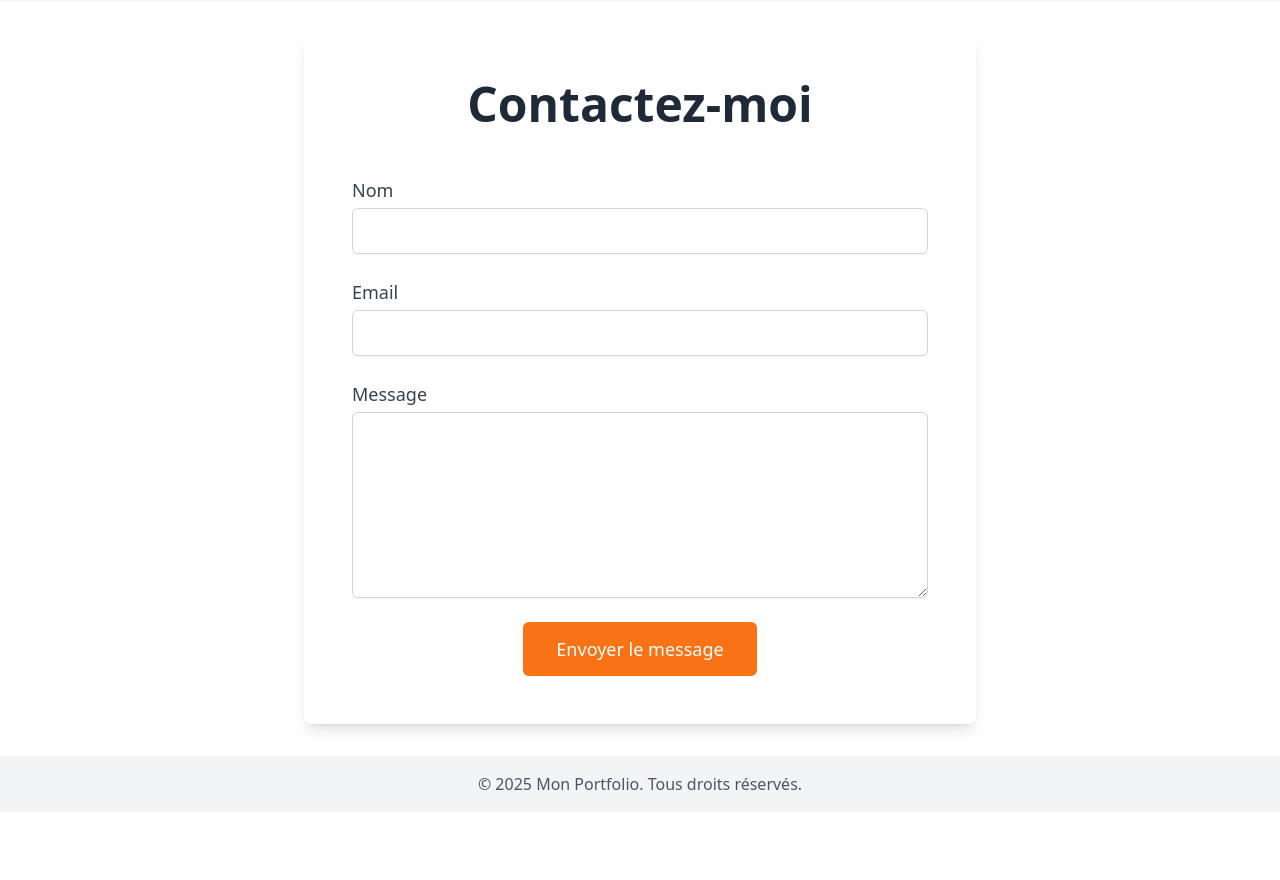
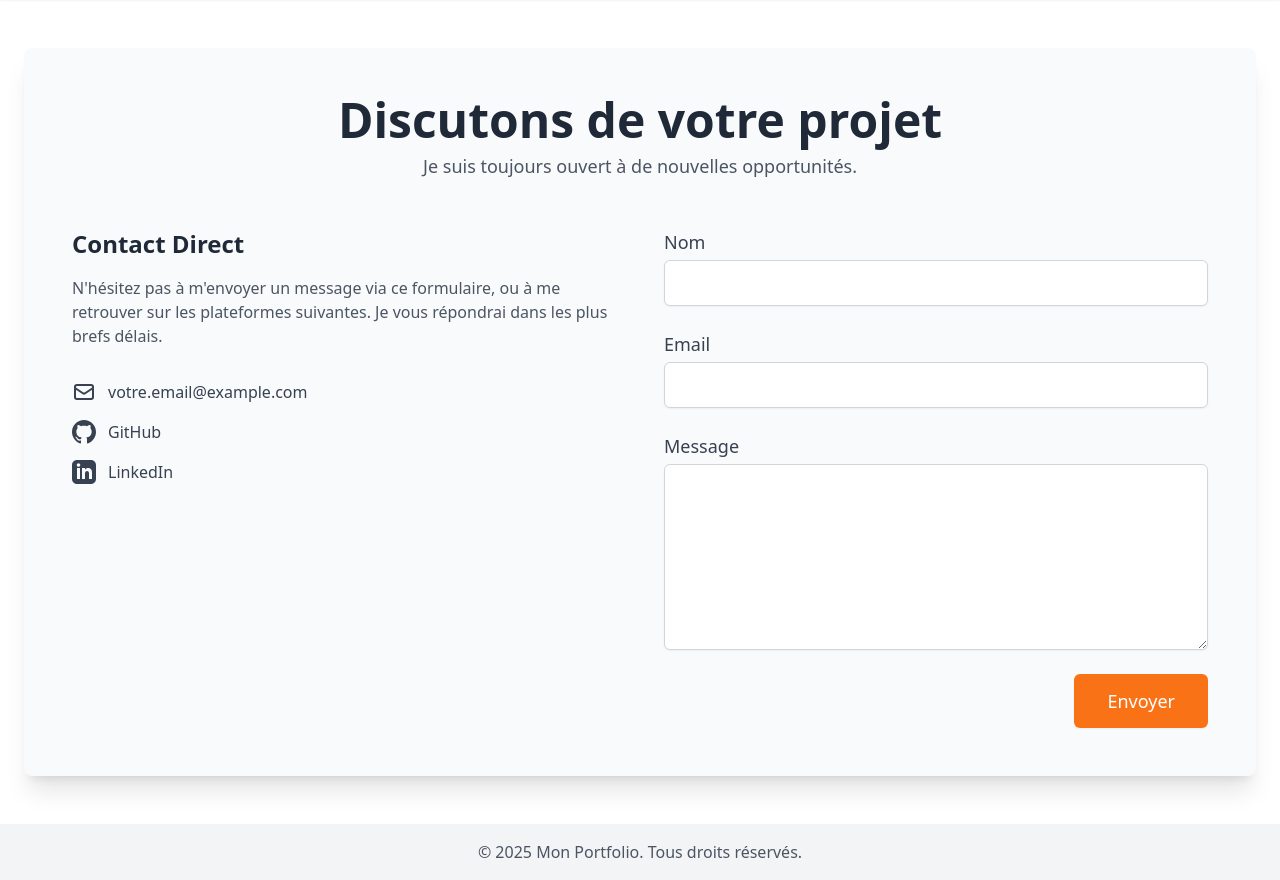
Before and after one commit to chadrackmbupiokajess/MultiWeb, a Django app: page /contact/ in a window 1280 px wide. Shown: the part 64-944 px from the top of the page. Before the commit the page ends 854 px from the top, so only its background shows below. Run offline with Django 5.2, Linux system fonts and the light colour scheme; some libraries are stand-ins or nearby versions.

```diff
--- a/templates/main/contact.html
+++ b/templates/main/contact.html
@@ -1,39 +1,65 @@
 {% extends 'base.html' %}
 
 {% block content %}
-<div class="container mx-auto p-8">
-    <div class="bg-white dark:bg-gray-800/50 rounded-lg shadow-lg p-8 md:p-12 max-w-2xl mx-auto">
-        <h1 class="text-4xl md:text-5xl font-bold text-center mb-12 text-gray-800 dark:text-white">Contactez-moi</h1>
+<div class="bg-white dark:bg-gray-900 py-12">
+    <div class="container mx-auto px-6">
 
-        <form action="#" method="POST">
+        <div class="bg-gray-50 dark:bg-gray-800/50 rounded-lg shadow-xl p-8 md:p-12">
+            <div class="text-center mb-12">
+                <h1 class="text-4xl md:text-5xl font-bold text-gray-800 dark:text-white">Discutons de votre projet</h1>
+                <p class="text-lg text-gray-600 dark:text-gray-300 mt-2">Je suis toujours ouvert à de nouvelles opportunités.</p>
+            </div>
+
+            <div class="md:grid md:grid-cols-2 md:gap-12">
+                <!-- Left Column: Info & Socials -->
+                <div class="mb-12 md:mb-0">
+                    <h2 class="text-2xl font-bold text-gray-800 dark:text-white mb-4">Contact Direct</h2>
+                    <p class="text-gray-600 dark:text-gray-300 mb-8">
+                        N'hésitez pas à m'envoyer un message via ce formulaire, ou à me retrouver sur les plateformes suivantes. Je vous répondrai dans les plus brefs délais.
+                    </p>
+                    <div class="space-y-4">
+                        <a href="mailto:votre.email@example.com" class="flex items-center text-gray-700 dark:text-gray-300 hover:text-orange-500 dark:hover:text-orange-400 transition-colors duration-300">
+                            <svg class="w-6 h-6 mr-3" fill="none" stroke="currentColor" viewBox="0 0 24 24" xmlns="http://www.w3.org/2000/svg"><path stroke-linecap="round" stroke-linejoin="round" stroke-width="2" d="M3 8l7.89 5.26a2 2 0 002.22 0L21 8M5 19h14a2 2 0 002-2V7a2 2 0 00-2-2H5a2 2 0 00-2 2v10a2 2 0 002 2z"></path></svg>
+                            votre.email@example.com
+                        </a>
+                        <a href="#" class="flex items-center text-gray-700 dark:text-gray-300 hover:text-orange-500 dark:hover:text-orange-400 transition-colors duration-300">
+                            <svg class="w-6 h-6 mr-3" fill="currentColor" viewBox="0 0 24 24"><path d="M12 0C5.37 0 0 5.37 0 12c0 5.3 3.438 9.8 8.207 11.387.6.11.793-.26.793-.577v-2.234c-3.338.726-4.033-1.416-4.033-1.416-.546-1.387-1.333-1.756-1.333-1.756-1.089-.745.083-.729.083-.729 1.205.085 1.839 1.237 1.839 1.237 1.07 1.834 2.807 1.304 3.492.997.107-.775.418-1.305.762-1.604-2.665-.305-5.467-1.334-5.467-5.93 0-1.31.469-2.381 1.236-3.221-.124-.303-.535-1.524.117-3.176 0 0 1.008-.322 3.301 1.23.957-.266 1.983-.399 3.003-.404 1.02.005 2.047.138 3.006.404 2.291-1.552 3.297-1.23 3.297-1.23.653 1.653.242 2.874.118 3.176.77.84 1.235 1.911 1.235 3.221 0 4.609-2.807 5.624-5.479 5.921.43.372.823 1.102.823 2.222v3.293c0 .319.192.694.801.576C20.565 21.795 24 17.297 24 12 24 5.37 18.627 0 12 0z"></path></svg>
+                            GitHub
+                        </a>
+                        <a href="#" class="flex items-center text-gray-700 dark:text-gray-300 hover:text-orange-500 dark:hover:text-orange-400 transition-colors duration-300">
+                            <svg class="w-6 h-6 mr-3" fill="currentColor" viewBox="0 0 24 24"><path d="M19 0h-14c-2.761 0-5 2.239-5 5v14c0 2.761 2.239 5 5 5h14c2.762 0 5-2.239 5-5v-14c0-2.761-2.238-5-5-5zm-11 19h-3v-11h3v11zm-1.5-12.268c-.966 0-1.75-.79-1.75-1.764s.784-1.764 1.75-1.764 1.75.79 1.75 1.764-.783 1.764-1.75 1.764zm13.5 12.268h-3v-5.604c0-3.368-4-3.113-4 0v5.604h-3v-11h3v1.765c1.396-2.586 7-2.777 7 2.476v6.759z"></path></svg>
+                            LinkedIn
+                        </a>
+                    </div>
+                </div>
+
+                <!-- Right Column: Form -->
+                <div>
+                    <form action="{% url 'contact' %}" method="POST">
                         {% csrf_token %}
                         <div class="space-y-6">
-                <!-- Name -->
                             <div>
                                 <label for="name" class="block text-lg font-medium text-gray-700 dark:text-gray-300">Nom</label>
                                 <input type="text" name="name" id="name" required class="mt-1 block w-full px-4 py-2 bg-white dark:bg-gray-700 border border-gray-300 dark:border-gray-600 rounded-md shadow-sm focus:ring-orange-500 focus:border-orange-500 text-lg text-gray-900 dark:text-white">
                             </div>
-
-                <!-- Email -->
                             <div>
                                 <label for="email" class="block text-lg font-medium text-gray-700 dark:text-gray-300">Email</label>
                                 <input type="email" name="email" id="email" required class="mt-1 block w-full px-4 py-2 bg-white dark:bg-gray-700 border border-gray-300 dark:border-gray-600 rounded-md shadow-sm focus:ring-orange-500 focus:border-orange-500 text-lg text-gray-900 dark:text-white">
                             </div>
-
-                <!-- Message -->
                             <div>
                                 <label for="message" class="block text-lg font-medium text-gray-700 dark:text-gray-300">Message</label>
                                 <textarea name="message" id="message" rows="6" required class="mt-1 block w-full px-4 py-2 bg-white dark:bg-gray-700 border border-gray-300 dark:border-gray-600 rounded-md shadow-sm focus:ring-orange-500 focus:border-orange-500 text-lg text-gray-900 dark:text-white"></textarea>
                             </div>
-
-                <!-- Submit Button -->
-                <div class="text-center">
+                            <div class="text-right">
                                 <button type="submit" class="inline-flex justify-center py-3 px-8 border border-transparent shadow-sm text-lg font-medium rounded-md text-white bg-orange-500 hover:bg-orange-600 focus:outline-none focus:ring-2 focus:ring-offset-2 focus:ring-orange-500 transition-colors duration-300">
-                        Envoyer le message
+                                    Envoyer
                                 </button>
                             </div>
                         </div>
                     </form>
                 </div>
             </div>
+        </div>
+    </div>
+</div>
 {% endblock %}
```
Lines whose indentation alone changed are shown as unchanged.
